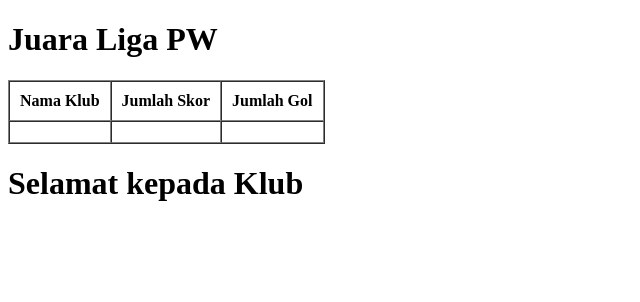
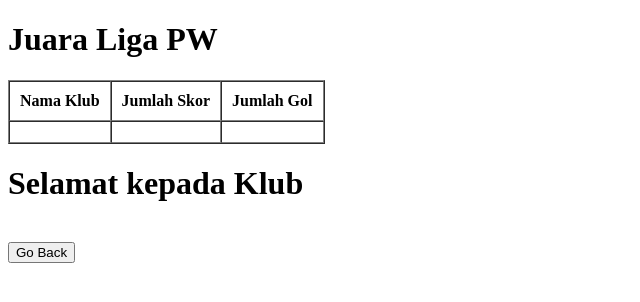
Before and after one commit to yusrianasghany/TugasLigaPW, a PHP site: page /juara.php in a window 1280 px wide. Shown: the top 302 px of the page, without its empty margins (0-640 px from the left). Run offline with PHP 8.4, Linux system fonts and the light colour scheme; tables that the repository leaves empty or names only in its code hold one stand-in row (values such as "Sample post"); data that the repository does not hold is empty.

Commit message:
Update juara.php

```diff
--- a/juara.php
+++ b/juara.php
@@ -34,6 +34,8 @@
     </table>
 
     <h1>Selamat kepada Klub <?= $row["namaClub"]; ?></h1>
+    <br>
+    <input type="button" value="Go Back" onclick="history.back(-1)" />
 
 
 
```
